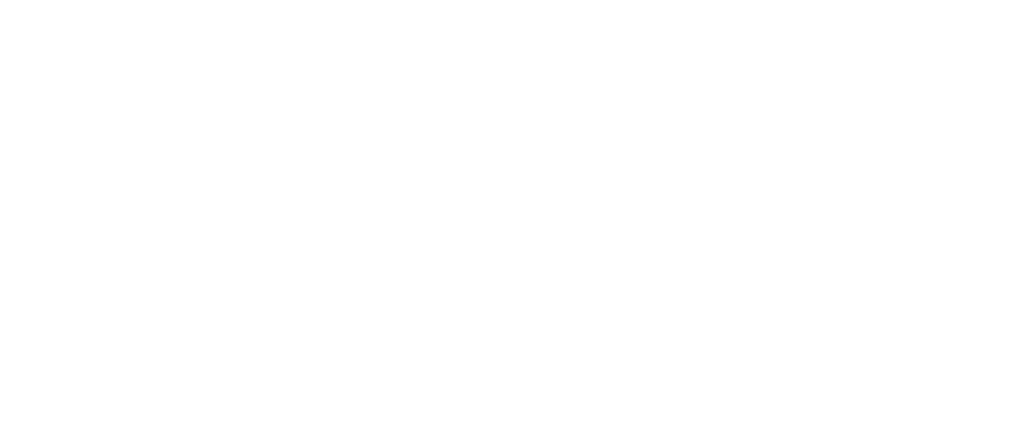
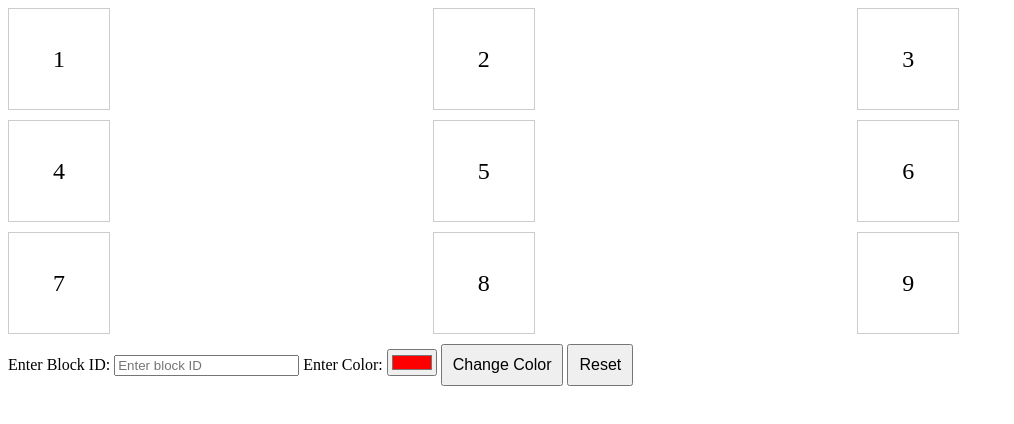
Before and after one commit to acciojob/Replit-Asian-Paints-Anusha-Yadavv, a website: page main.html in a window 1280 px wide. Shown: the whole page, without its empty margins (0-1014 px from the left). Drawn offline with Linux system fonts and the light colour scheme.

Commit message:
created a submission

```diff
--- a/main.html
+++ b/main.html
@@ -8,6 +8,28 @@
 
 <body>
 	<!-- the entire body must be written by student -->
+
+	<div id="grid-container">
+    <div class="grid-item" id="1">1</div>
+    <div class="grid-item" id="2">2</div>
+    <div class="grid-item" id="3">3</div>
+    <div class="grid-item" id="4">4</div>
+    <div class="grid-item" id="5">5</div>
+    <div class="grid-item" id="6">6</div>
+    <div class="grid-item" id="7">7</div>
+    <div class="grid-item" id="8">8</div>
+    <div class="grid-item" id="9">9</div>
+</div>
+
+<label for="block_id">Enter Block ID:</label>
+<input type="number" id="block_id" placeholder="Enter block ID">
+
+<label for="colour_id">Enter Color:</label>
+<input type="color" id="colour_id" value="#ff0000">
+
+<button id="change_button" onclick="changeColor()">Change Color</button>
+<button id="reset_button" onclick="resetColors()">Reset</button>
+
     <script type="text/javascript" src="./script.js">
 </script>
 
--- a/script.js
+++ b/script.js
@@ -1 +1,21 @@
 //your JS code here. If required.
+ function changeColor() {
+        const blockId = document.getElementById("block_id").value;
+        const color = document.getElementById("colour_id").value;
+
+        const blockElement = document.getElementById(blockId);
+        if (blockElement) {
+            document.querySelectorAll('.grid-item').forEach(item => {
+                item.style.backgroundColor = 'transparent';
+            });
+            blockElement.style.backgroundColor = color;
+        } else {
+            alert("Invalid Block ID");
+        }
+    }
+
+    function resetColors() {
+        document.querySelectorAll('.grid-item').forEach(item => {
+            item.style.backgroundColor = 'transparent';
+        });
+    }
--- a/styles.css
+++ b/styles.css
@@ -1 +1,23 @@
 /*  your css code here. If applicable */
+#grid-container {
+            display: grid;
+            grid-template-columns: repeat(3, 1fr);
+            gap: 10px;
+        }
+
+        .grid-item {
+            width: 100px;
+            height: 100px;
+            display: flex;
+            align-items: center;
+            justify-content: center;
+            font-size: 24px;
+            border: 1px solid #ccc;
+            cursor: pointer;
+        }
+
+        #change_button, #reset_button {
+            margin-top: 10px;
+            padding: 10px;
+            font-size: 16px;
+        }
```
